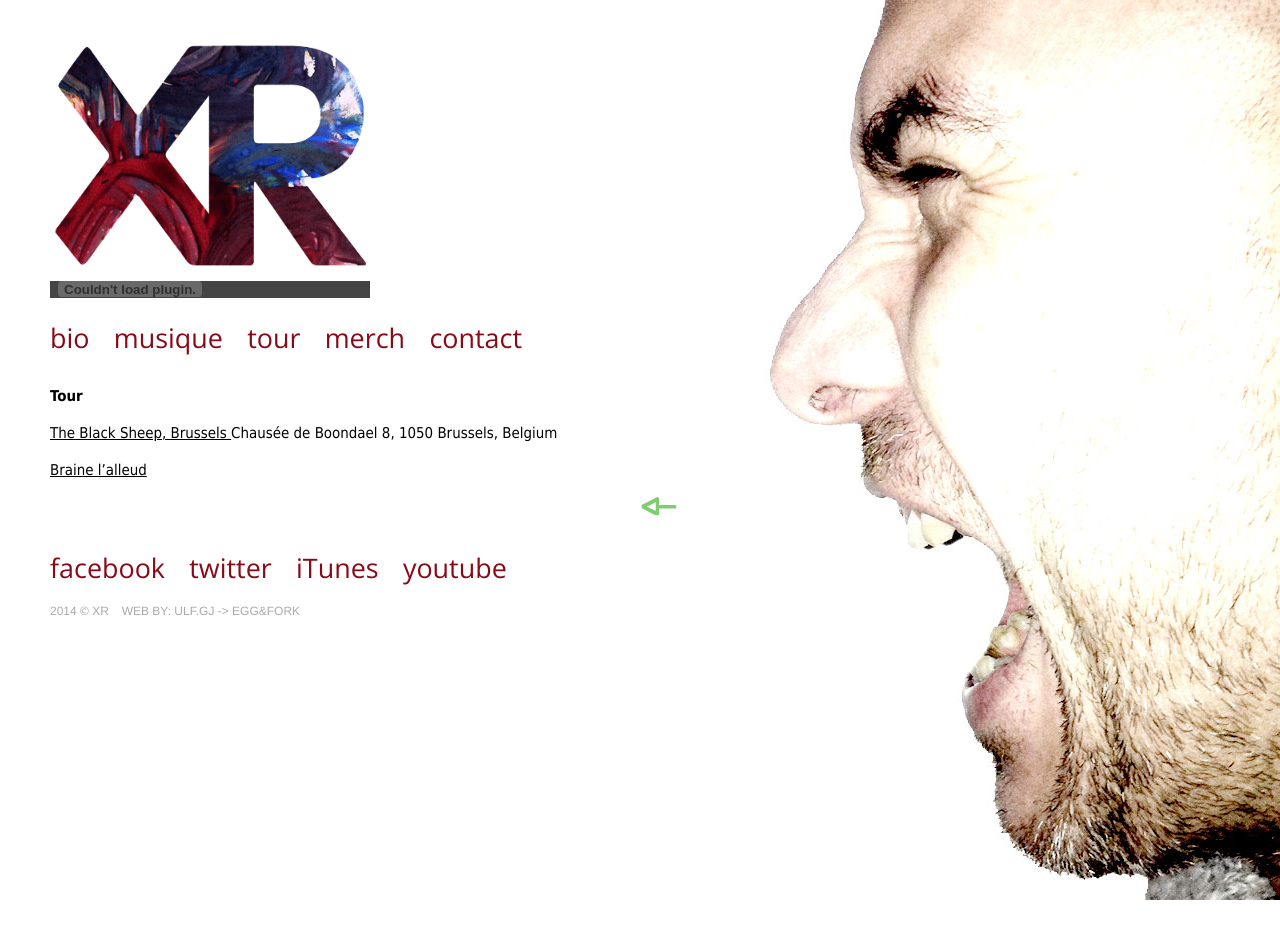
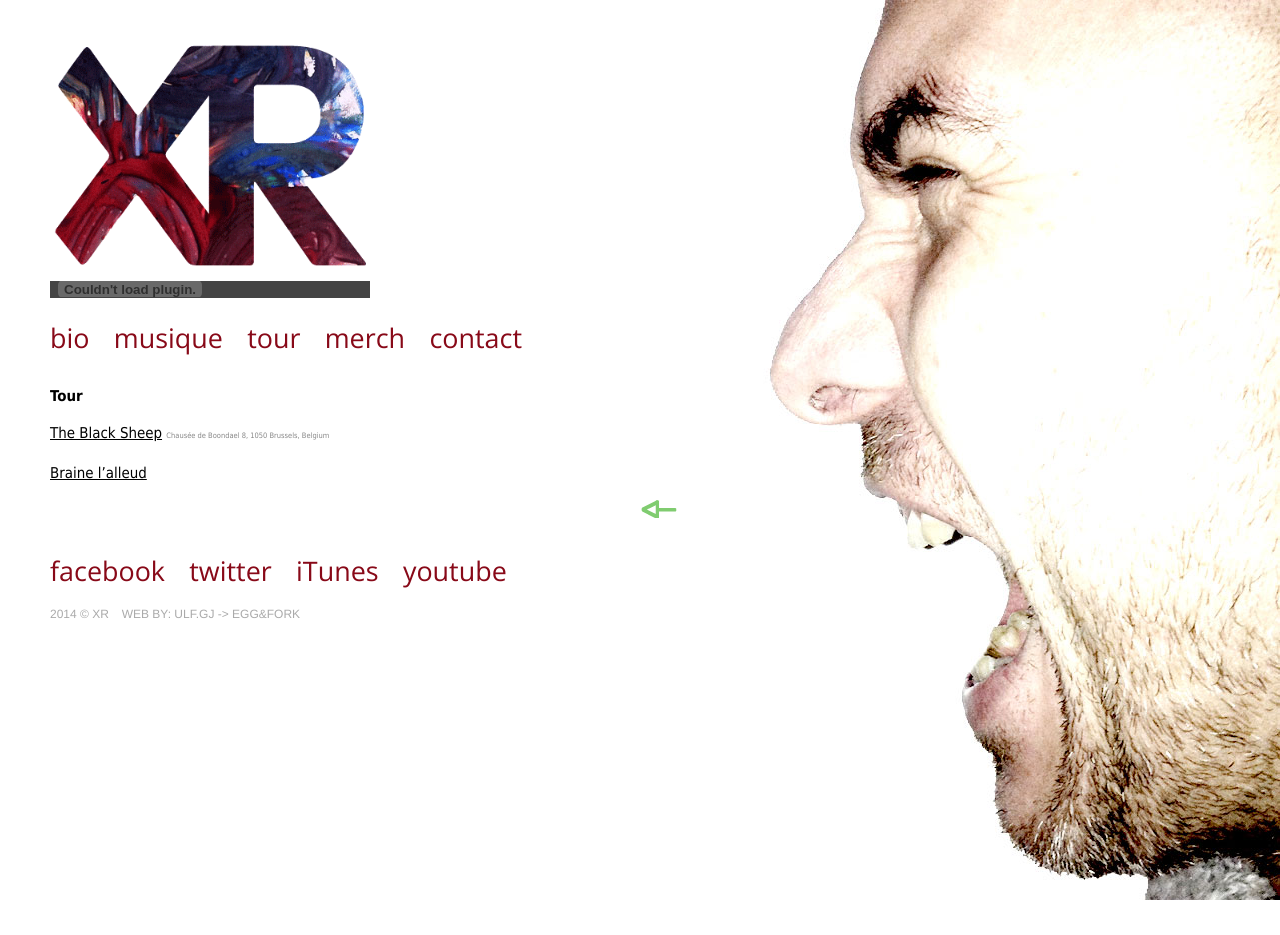
Before and after one commit to ulfgj/ulfgj.github.io, a Jekyll site: the page built from tour.html, in a window 1280 px wide. Built offline with Jekyll 4.4.1, drawn with Linux system fonts in a browser that asks for light colours; some web fonts are replaced; Markdown is read by kramdown in place of the engine named in the settings.

Commit message:
tour page layout

```diff
--- a/css/italian_fashion.css
+++ b/css/italian_fashion.css
@@ -149,7 +149,7 @@ a.back-link:hover {
 }
 
 /*tour.html specifics*/
-#home.tour p span {
+.gig_addr {
   color: #888;
   font-size: 50%;
 }
--- a/tour.html
+++ b/tour.html
@@ -6,7 +6,7 @@ title: XR Officiel - Rock Français, Son Neuf
 <div id="home tour">
     <h4>Tour</h4>
 
-    <p><a href="http://www.facebook.com/events/1407407912895070/">The Black Sheep, Brussels </a><span>Chausée de Boondael 8, 1050 Brussels, Belgium</span></p>
+    <p><a href="http://www.facebook.com/events/1407407912895070/">The Black Sheep</a> <span class="gig_addr">Chausée de Boondael 8, 1050 Brussels, Belgium</span></p>
 
     <p><a href="http://www.facebook.com/events/1575553179324857/">Braine l’alleud</a></p>
 </div>
```
